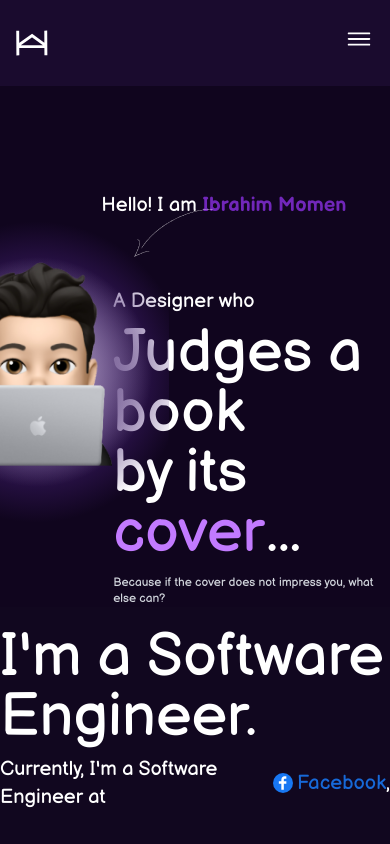
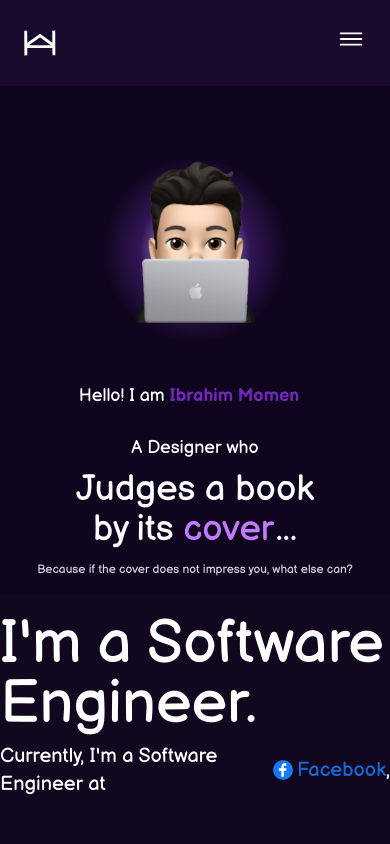
Before and after one commit to cssmh/appszone-task, a React (Vite) app: page / in a window 390 px wide. Shown: the top 844 px of the page. Built offline with nearby package versions, Linux system fonts and the light colour scheme.

Commit message:
nav banner responsive

```diff
--- a/src/Components/Banner.jsx
+++ b/src/Components/Banner.jsx
@@ -3,12 +3,12 @@ import bottomArrow from "../assets/bottom_arrow.png";
 
 const Banner = () => {
   return (
-    <section className="relative flex text-white bg-[#10051e]">
-      <div className="flex justify-center items-center w-[380px] h-[380px] rounded-full bg-[radial-gradient(circle,rgba(66,30,113,1)_26%,rgba(40,16,76,0)_65%)] transform -ml-24 mt-24 z-0">
-        <div className="flex justify-center items-center w-[250px] h-[250px] rounded-full bg-[radial-gradient(circle,rgba(181,170,193,1)_10%,rgba(40,17,77,0)_65%)] z-0">
+    <section className="relative flex flex-col md:flex-row text-white bg-[#10051e] p-4 md:p-0">
+      <div className="flex justify-center items-center w-[200px] h-[200px] md:w-[380px] md:h-[380px] rounded-full bg-[radial-gradient(circle,rgba(66,30,113,1)_26%,rgba(40,16,76,0)_65%)] transform mx-auto md:mx-0 md:-ml-24 mt-12 md:mt-24 z-0">
+        <div className="flex justify-center items-center w-[120px] h-[120px] md:w-[250px] md:h-[250px] rounded-full bg-[radial-gradient(circle,rgba(181,170,193,1)_10%,rgba(40,17,77,0)_65%)] z-0">
           <img
             src={imgBanner}
-            alt="Hero"
+            alt="imgBanner"
             width={150}
             height={150}
             className="-translate-y-2"
@@ -18,17 +18,17 @@ const Banner = () => {
       <img
         src={bottomArrow}
         alt="Hero"
-        className="absolute top-[88px] left-28"
+        className="hidden md:block absolute top-[88px] left-28"
       />
-      <div className="mt-[105px] -ml-14">
-        <h3 className="text-xl -ml-3">
+      <div className="mt-8 md:mt-[105px] md:-ml-14 text-center md:text-left">
+        <h3 className="text-lg md:text-xl -ml-3">
           Hello! I am{" "}
           <span className="text-[#7127BA] font-semibold">Ibrahim Momen</span>
         </h3>
-        <div className="mt-[68px]">
-          <h3 className="text-xl">A Designer who</h3>
+        <div className="mt-6 md:mt-[68px]">
+          <h3 className="text-lg md:text-xl">A Designer who</h3>
           <div>
-            <h1 className="text-6xl mt-2">
+            <h1 className="text-4xl md:text-6xl mt-2">
               Judges a book <br /> by its{" "}
               <span className="text-purple-400 mr-0.5">cover</span>
               <span>...</span>
--- a/src/Components/Navbar.jsx
+++ b/src/Components/Navbar.jsx
@@ -32,7 +32,7 @@ const Navbar = () => {
 
   return (
     <nav className="bg-[#1A0B2E] text-white">
-      <div className="max-w-5xl mx-auto flex justify-between items-center py-6 px-4">
+      <div className="max-w-5xl mx-auto flex justify-between items-center py-6 px-6 md:px-4">
         <div>
           <img src={logo} alt="Nav Logo" className="w-8 md:w-12" />
         </div>
```
